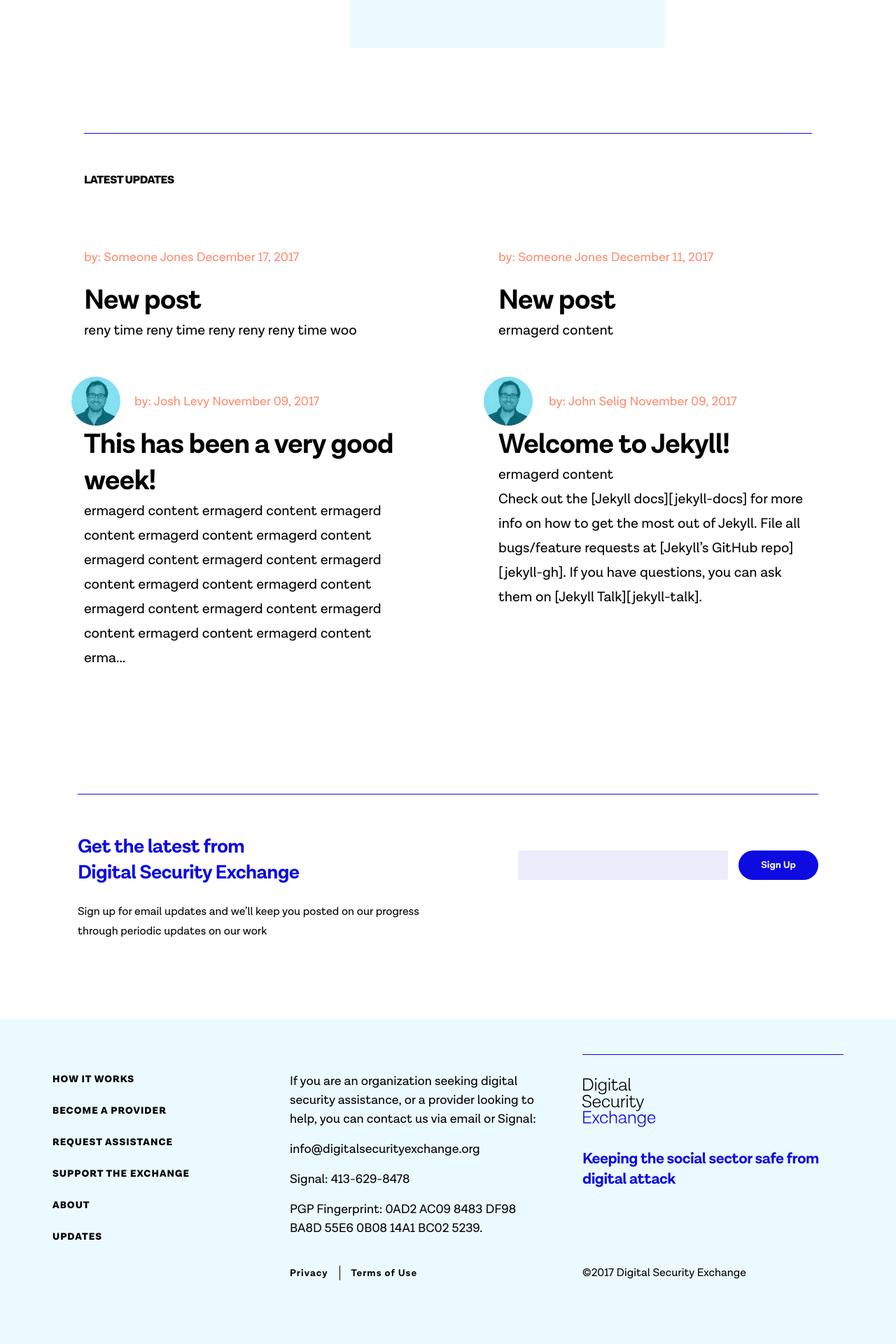
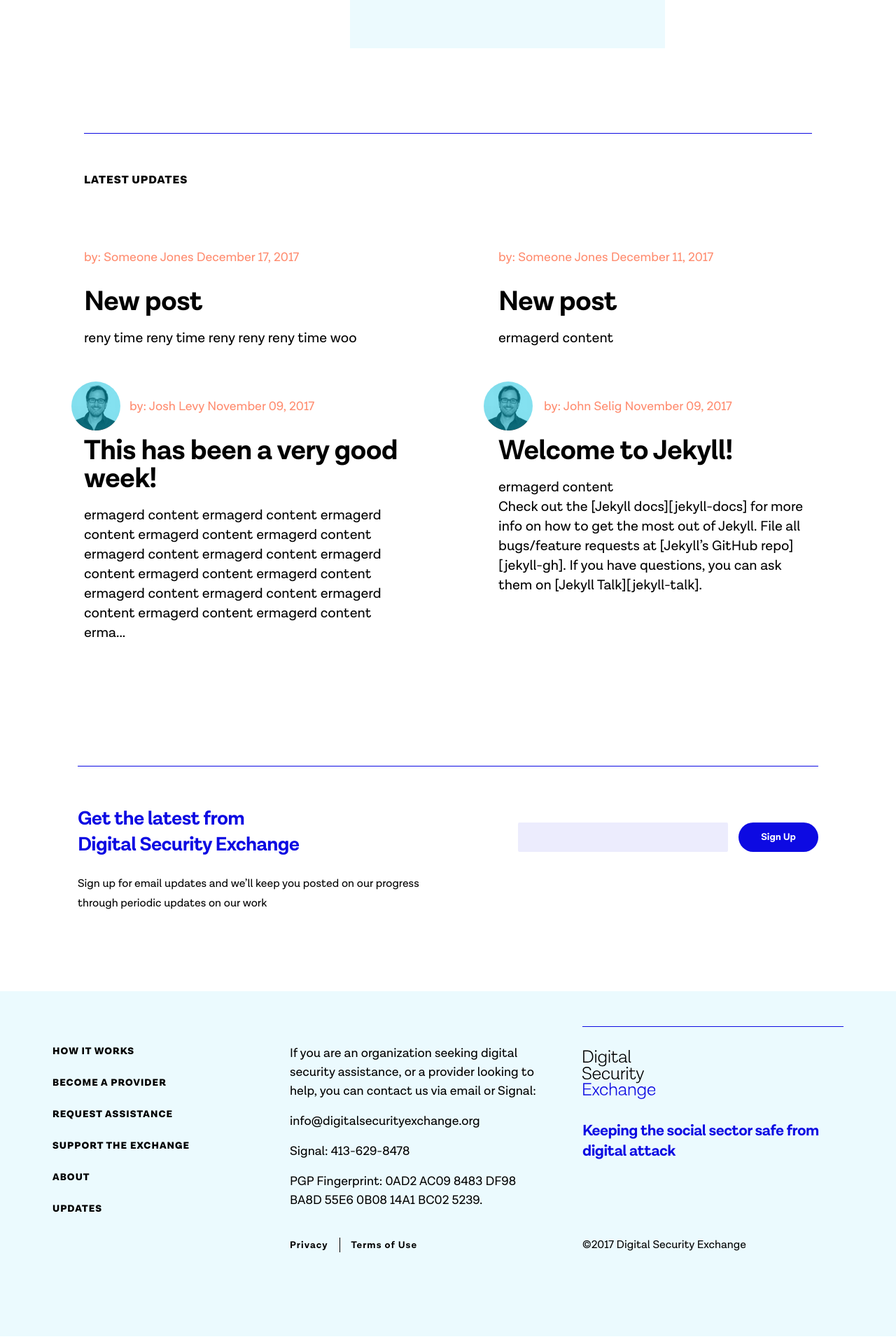
Before and after one commit to tiffrobo/exchange-new, a Jekyll site: the page built from index.md, in a window 1280 px wide. Shown: the part 2903-4823 px from the top of the page at 70% size. Built offline with Jekyll 4.4.1, drawn with Linux system fonts in a browser that asks for light colours; nearby versions of some CDN libraries.

Commit message:
home posts style fixes

```diff
--- a/_includes/homePosts.html
+++ b/_includes/homePosts.html
@@ -25,6 +25,7 @@
     font-weight: 900;
     font-size: 16px;
     padding-bottom: 40px;
+    letter-spacing: 1px;
   }
 
   .spacer{
--- a/_includes/postCard.html
+++ b/_includes/postCard.html
@@ -38,7 +38,7 @@
   &.hasImage{
    .meta{
      position: relative;
-     left: 72px;
+     left: 65px;
    }
   }
 
@@ -64,6 +64,9 @@
   h2{
     font-weight: bold;
     font-size: 40px;
+    line-height: 100%;
+    padding-top: 8px;
+    letter-spacing: -0.75px;
     @include mq(smd) {font-size: 32px;}
 
     a{
@@ -72,12 +75,14 @@
   }
 
   div.theExcerpt{
+    padding-top: 18px;
     font-size: 20px;
     font-weight: 400;
     @include mq(smd) {font-size: 16px;}
 
     *{
       font-size: 20px;
+      line-height: 140%;
       font-weight: 400;
       color: inherit;
       @include mq(smd) {font-size: 16px;}
```
Also changed, not shown: 4 other files.
